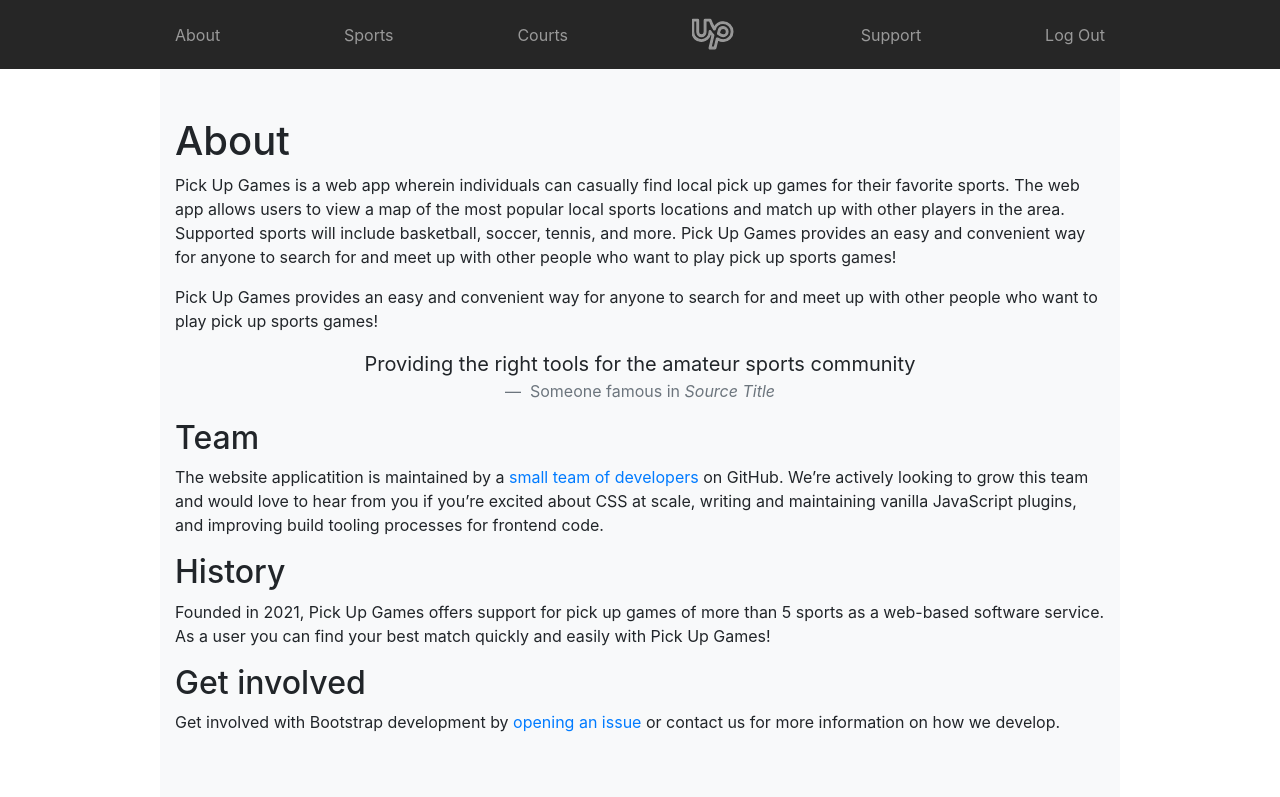
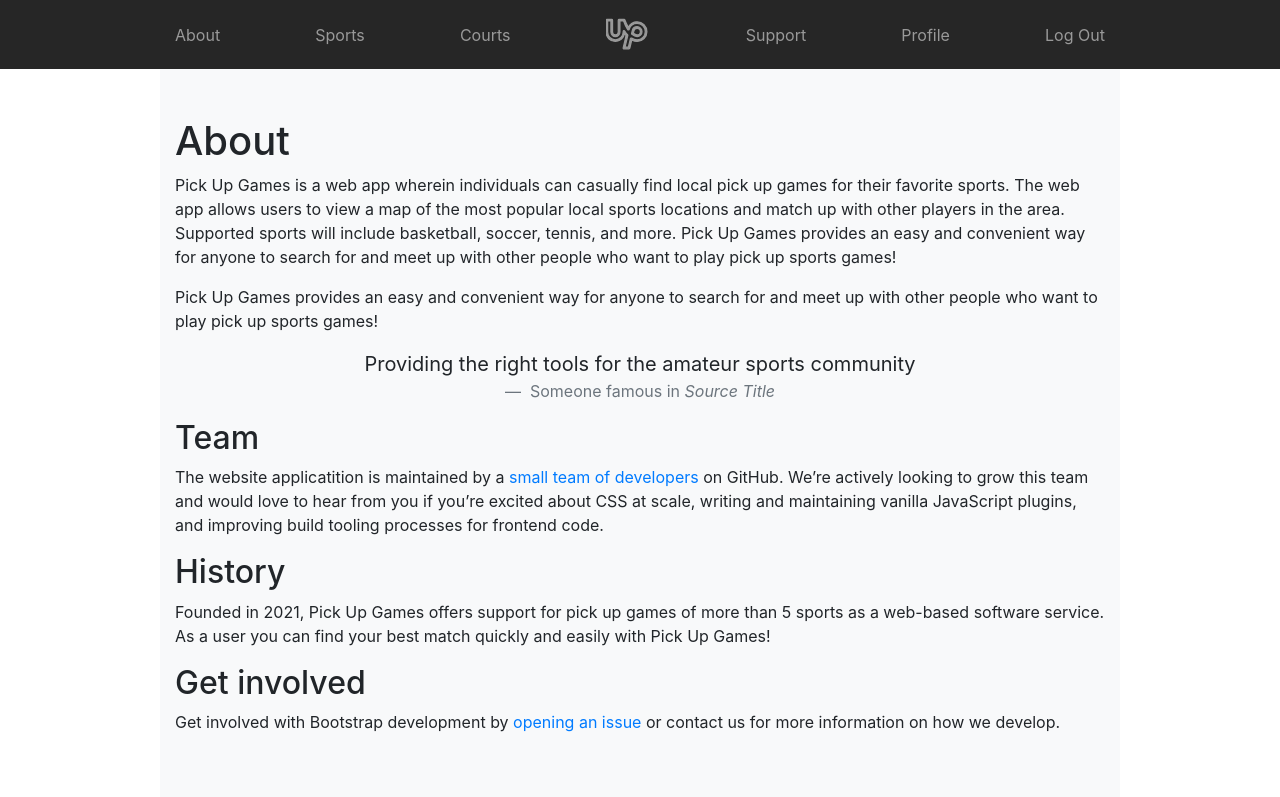
Before and after one commit to Pick-Up-Game-Team/pick-up-games, a Django app: page /about/ in a window 1280 px wide. Shown: the top 797 px of the page. Run offline with Django 3.2, Linux system fonts and the light colour scheme; the visitor is signed in with stand-in values (Sample User, id 1); some libraries are stand-ins or nearby versions.

Commit message:
Display profile link when logged in

```diff
--- a/home/templates/home/base.html
+++ b/home/templates/home/base.html
@@ -78,6 +78,9 @@
 
         <!-- Display log out or register and log in items depending on log in status -->
         {% if user.is_authenticated %}
+        <a class="py-2 d-none d-md-inline-block" href="{% url 'profile' %}"
+          >Profile</a
+        >
         <a class="py-2 d-none d-md-inline-block" href="{% url 'logout' %}"
           >Log Out</a
         >
```
